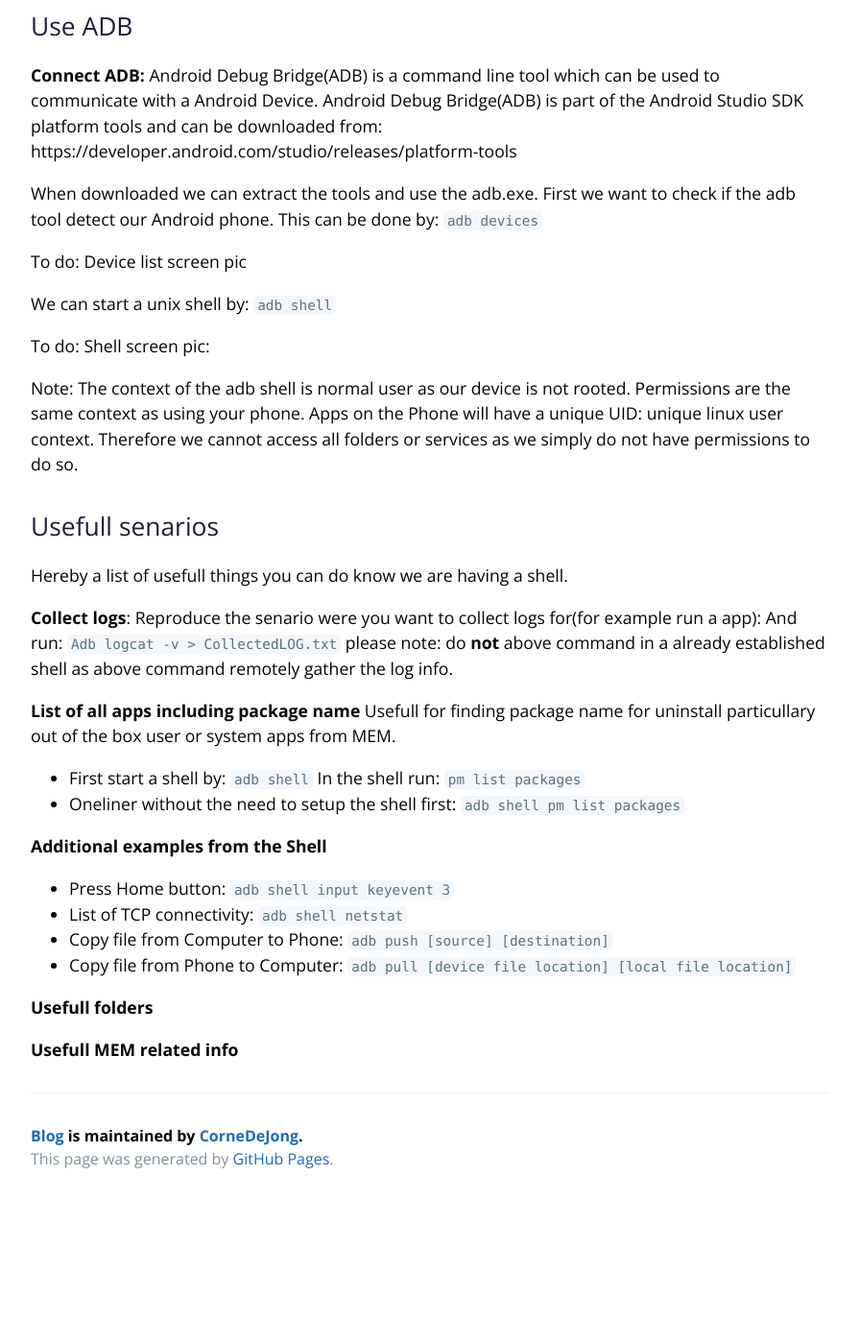
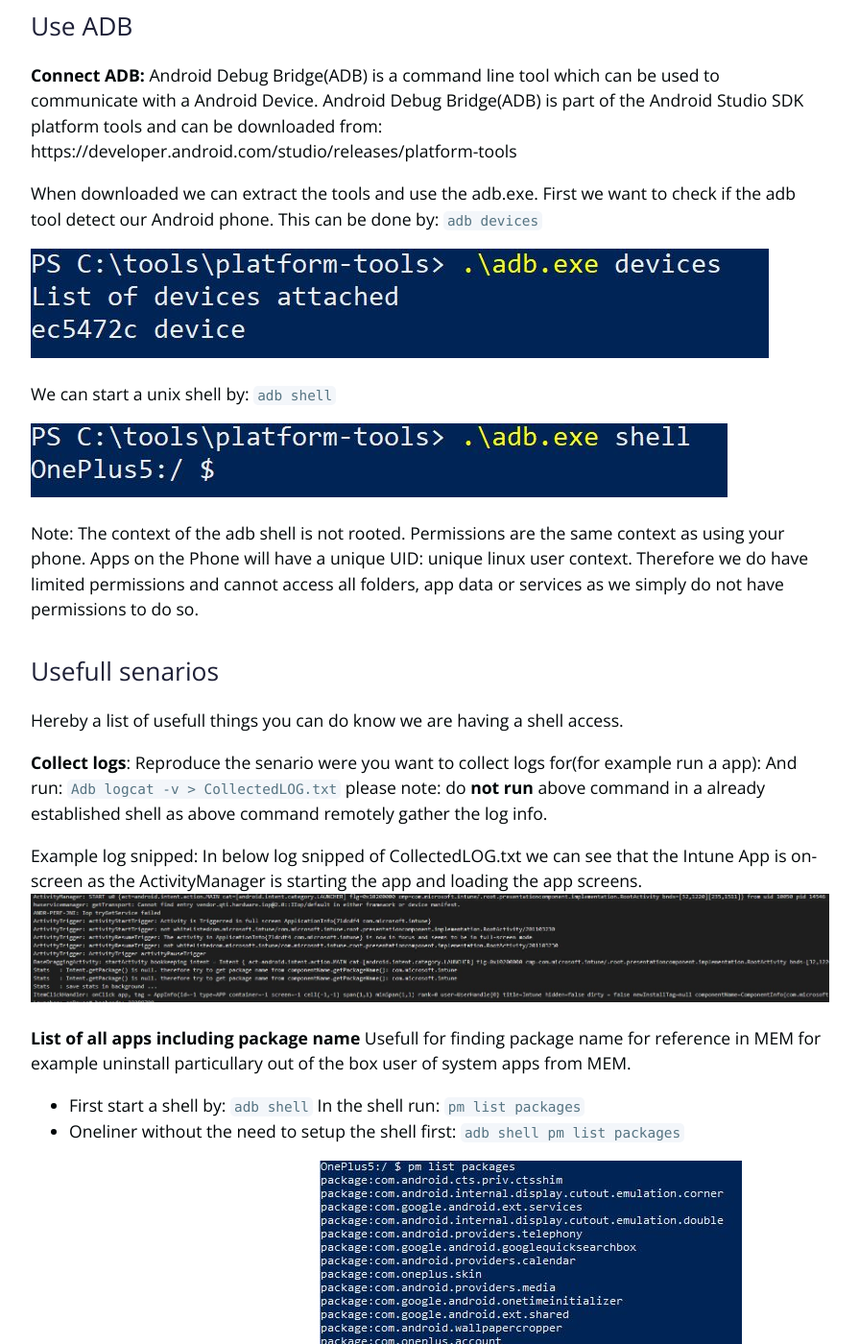
Before and after one commit to CorneDeJong/Blog, a Jekyll site: the page built from AndroidDebug.md, in a window 1280 px wide and 1400 px high, scrolled down 2393 px. Shown: the whole window at 96% size, without its empty margins (192-1087 px from the left). Built offline with Jekyll 4.4.1, drawn with Linux system fonts in a browser that asks for light colours; our own code applies the rules of GitHub Pages for plain Markdown files; before the commit the page ends 3644 px from its top, so only the background shows below that; some of the changed text lies outside the part shown.

Commit message:
text changes

```diff
--- a/AndroidDebug.md
+++ b/AndroidDebug.md
@@ -46,36 +46,39 @@ Android Debug Bridge(ADB) is part of the Android Studio SDK platform tools and c
 When downloaded we can extract the tools and use the adb.exe. First we want to check if the adb tool detect our Android phone.
 This can be done by: `adb devices`
 
-To do: Device list screen pic
+![adb devices](/Images/adbdevices.JPG)
 
 We can start a unix shell by: `adb shell`
 
-To do: Shell screen pic:
+![adb shell](/Images/adbshell.JPG)
 
-Note: The context of the adb shell is normal user as our device is not rooted. Permissions are the same context as using your phone.
-Apps on the Phone will have a unique UID: unique linux user context. Therefore we cannot access all folders or services as we simply do not have permissions to do so.
+Note: The context of the adb shell is not rooted. Permissions are the same context as using your phone.
+Apps on the Phone will have a unique UID: unique linux user context. Therefore we do have limited permissions and cannot access all folders, app data or services as we simply do not have permissions to do so.
 
 
 ## Usefull senarios ##
-Hereby a list of usefull things you can do know we are having a shell.
+Hereby a list of usefull things you can do know we are having a shell access.
 
 **Collect logs**: Reproduce the senario were you want to collect logs for(for example run a app): And run: `Adb logcat -v > CollectedLOG.txt`
-please note: do **not** above command in a already established shell as above command remotely gather the log info.
+please note: do **not run** above command in a already established shell as above command remotely gather the log info.
+
+Example log snipped: In below log snipped of CollectedLOG.txt we can see that the Intune App is on-screen as the ActivityManager is starting the app and loading the app screens.
+![Open Microsoft Intune App on Android](/Images/IntuneAppLog.JPG)
 
 **List of all apps including package name**
-Usefull for finding package name for uninstall particullary out of the box user or system apps from MEM.
+Usefull for finding package name for reference in MEM for example uninstall particullary out of the box user of system apps from MEM.
 
 - First start a shell by: `adb shell` In the shell run: `pm list packages`
 - Oneliner without the need to setup the shell first: `adb shell pm list packages`
 
-**Additional examples from the Shell**
+Example output of pm list packages:
+![PM List](/Images/pmlist.JPG)
+
+
+**Additional usefull examples from the Shell**
 
 - Press Home button: `adb shell input keyevent 3`
 - List of TCP connectivity: `adb shell netstat`
 - Copy file from Computer to Phone: `adb push [source] [destination]`
 - Copy file from Phone to Computer:  `adb pull [device file location] [local file location]`
-
-
-**Usefull folders**
-
-**Usefull MEM related info**
+- Uninstall app: `pm uninstall -k --user 0 Package Name`
```
